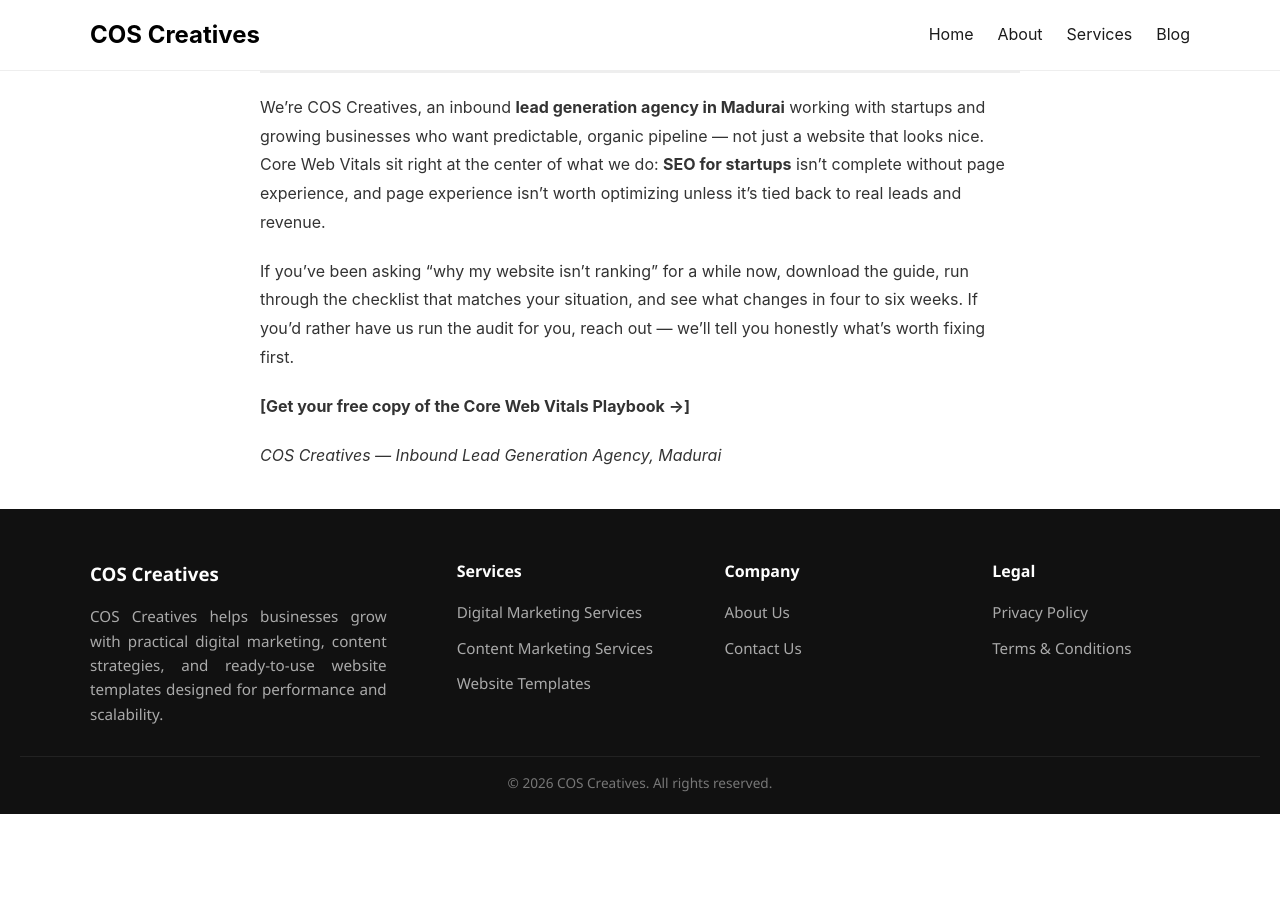
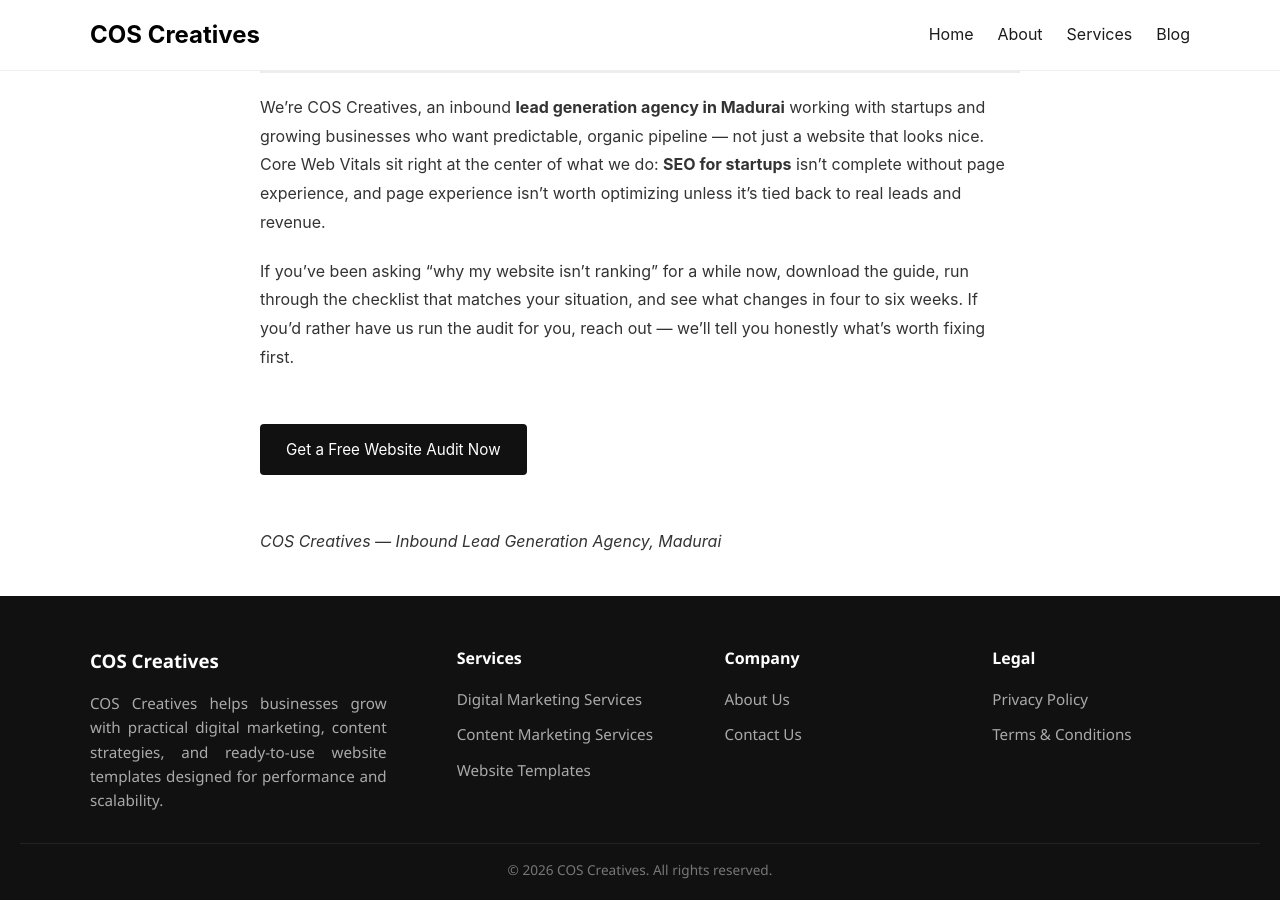
Before and after one commit to coscreativez-main/website, a Jekyll site: the page built from _posts/2026-07-19-why-my-website-isnt-ranking.md, in a window 1280 px wide and 900 px high, scrolled down 2394 px. Built offline with Jekyll 4.4.1, drawn with Linux system fonts in a browser that asks for light colours; before the commit the page ends 3208 px from its top, so only the background shows below that.

Commit message:
Update 2026-07-19-why-my-website-isnt-ranking.md

```diff
--- a/_posts/2026-07-19-why-my-website-isnt-ranking.md
+++ b/_posts/2026-07-19-why-my-website-isnt-ranking.md
@@ -48,7 +48,7 @@
     <a href="/assets/resources/Core-Web-Vitals-Optimization-Guide-COS-Creatives.pdf"
        target="_blank"
        rel="noopener"
-       style="display:inline-block;padding:14px 24px;background:#2563eb;color:#fff;text-decoration:none;border-radius:8px;font-weight:600;">
+       style="display:inline-block;padding:14px 24px;background:#617fb3;color:#fff;text-decoration:none;border-radius:8px;font-weight:600;">
       Download the Free Core Web Vitals Optimization Guide →
     </a>
 </div>
@@ -59,6 +59,9 @@
 
 If you've been asking "why my website isn't ranking" for a while now, download the guide, run through the checklist that matches your situation, and see what changes in four to six weeks. If you'd rather have us run the audit for you, reach out — we'll tell you honestly what's worth fixing first.
 
-**[Get your free copy of the Core Web Vitals Playbook →]**
+<a style="text-align: center; margin: 2rem 0;" href="https://41i6te.share-na2.hsforms.com/2O_OWcbtbT2yVno2NXY9mjw" target="_blank" rel="noopener noreferrer" class="btn-primary">
+Get a Free Website Audit Now
+</a>
+
 
 *COS Creatives — Inbound Lead Generation Agency, Madurai*
```
